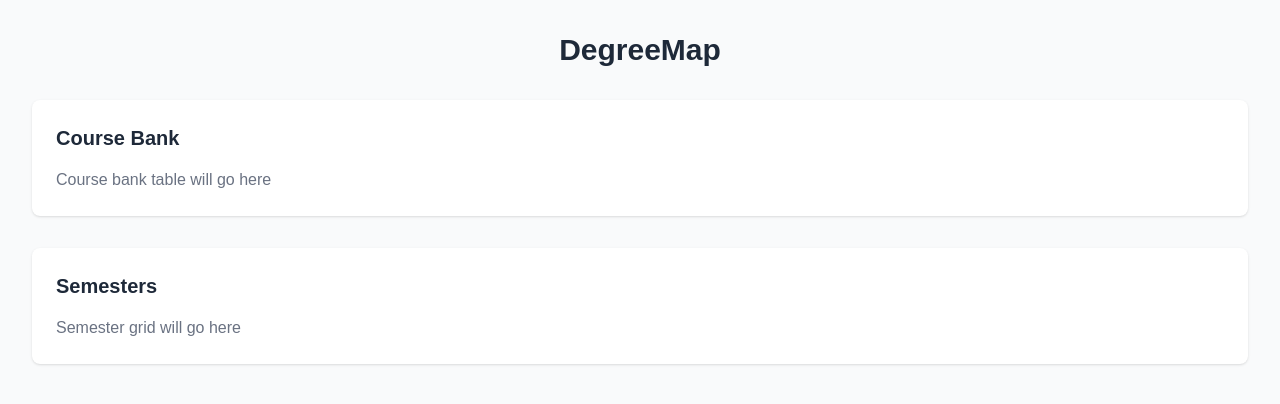
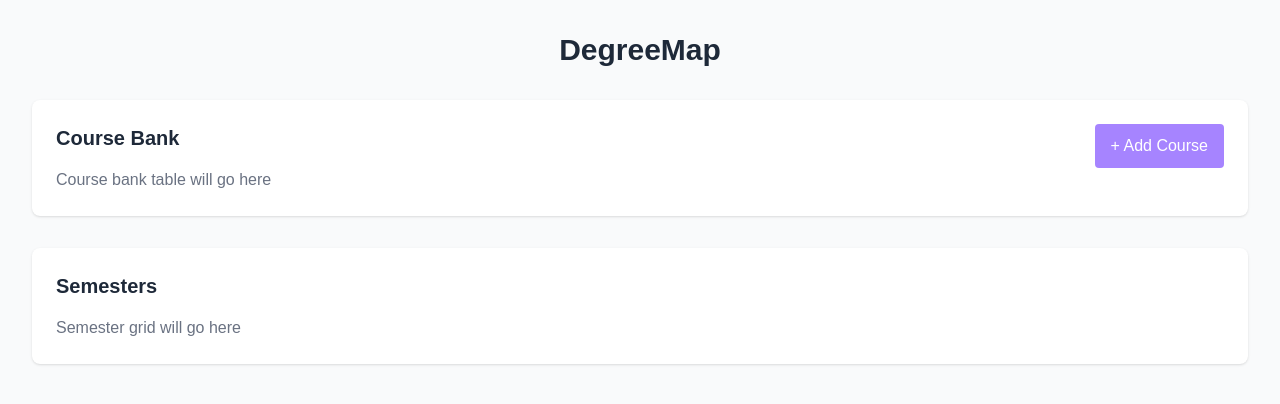
Before and after one commit to 0zzy4/DegreeMap, a Next.js app: page / in a window 1280 px wide. Shown: the top 404 px of the page. Built offline with nearby package versions, Linux system fonts and the light colour scheme.

Commit message:
refactor: fix div structure & add button

```diff
--- a/src/app/page.tsx
+++ b/src/app/page.tsx
@@ -7,15 +7,24 @@ export default function Home() {
         </h1>
 
         {/* Course Bank will go here */}
-        <div className="bg-white rounded-lg shadow p-6 mb-8">
-          <h2 className="text-gray-800 text-xl font-semibold mb-4">Course Bank</h2>
-          <p className="text-gray-500">Course bank table will go here</p>
+        <div className="bg-white rounded-lg shadow p-6 mb-8"> {/* Course Bank Container */}
+          <div className="flex justify-between"> {/* Div for Course Bank Header & Button */}
+            <h2 className="text-gray-800 text-xl font-semibold mb-4">Course Bank</h2>
+            <button className="bg-violet-400 text-white px-4 py-2 rounded hover:bg-violet-900">+ Add Course</button>
+          </div>
+          <div className="flex flex-col">
+            <p className="text-gray-500">Course bank table will go here</p>
+          </div>
         </div>
 
         {/* Semester grid will go here */}
-        <div className="bg-white rounded-lg shadow p-6">
-          <h2 className="text-gray-800 text-xl font-semibold mb-4">Semesters</h2>
-          <p className="text-gray-500">Semester grid will go here</p>
+        <div className="bg-white rounded-lg shadow p-6 mb-8"> {/* Semester Grid Container */}
+          <div className="flex justify-between"> {/* Div for Semester Grid Header */}
+            <h2 className="text-gray-800 text-xl font-semibold mb-4">Semesters</h2>
+          </div>
+          <div className="flex flex-col">
+            <p className="text-gray-500">Semester grid will go here</p>
+          </div>
         </div>
       </div>
     </div>
```
